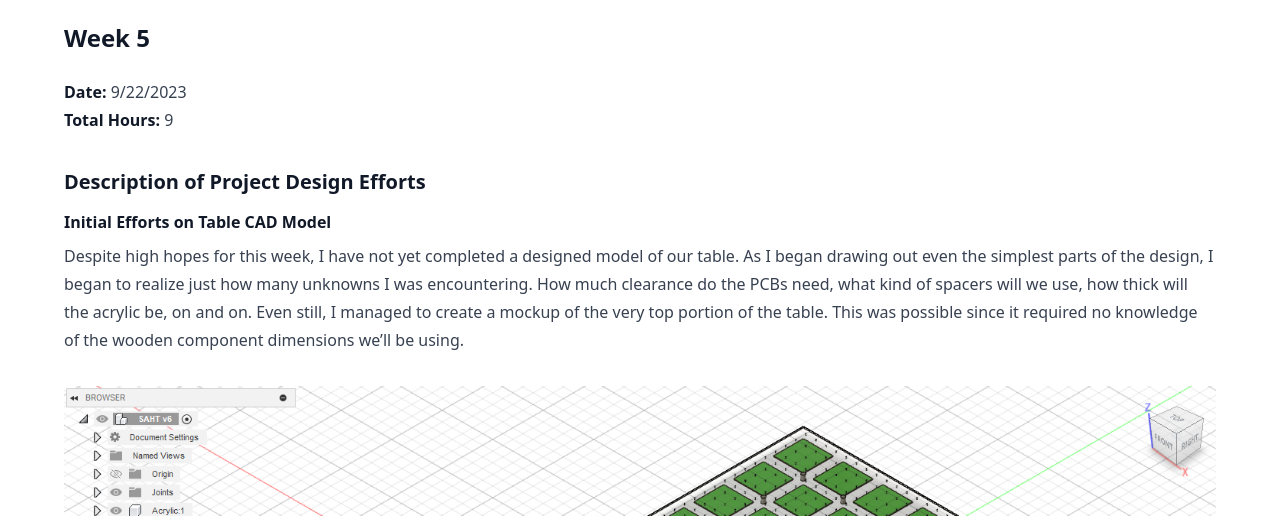
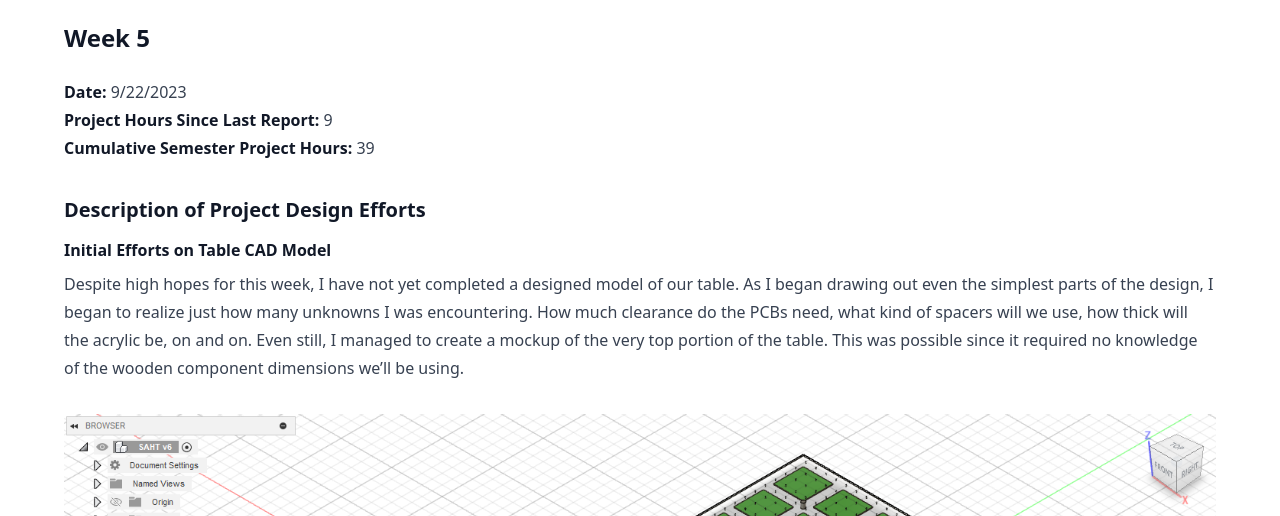
Before and after one commit to alanssitis/smart-air-hockey-table, an Astro site in the folder web/: page /477grp5/team/wdobert in a window 1280 px wide. Shown: the part 284-800 px from the top of the page. Built offline with nearby package versions, Linux system fonts and the light colour scheme; Astro itself is replaced by a stand-in of ours.

Commit message:
Add cumulative hours

```diff
--- a/web/src/pages/team/wdobert.md
+++ b/web/src/pages/team/wdobert.md
@@ -8,7 +8,8 @@ title: Will Dobert Progress Report
 ## Week 5
 
 **Date:** 9/22/2023 \
-**Total Hours:** 9
+**Project Hours Since Last Report:** 9 \
+**Cumulative Semester Project Hours:** 39
 
 ### Description of Project Design Efforts
 
@@ -42,7 +43,8 @@ Although this week consisted of a couple false starts on my behalf, I am hopeful
 ## Week 4
 
 **Date:** 9/15/2023 \
-**Total Hours:** 10
+**Project Hours Since Last Report:** 10 \
+**Cumulative Semester Project Hours:** 30
 
 ### Description of Project Design Efforts
 
@@ -76,7 +78,8 @@ Within the next week, I plan to fully design a CAD model of our table. This will
 ## Week 3
 
 **Date:** 9/8/2023 \
-**Total Hours:** 12
+**Project Hours Since Last Report:** 12 \
+**Cumulative Semester Project Hours:** 20
 
 ### Description of Project Design Efforts
 
@@ -126,7 +129,8 @@ In the near future, I plan to implement and seek feedback from my teammates on a
 ## Week 1 & 2
 
 **Date:** 9/1/2023 \
-**Total Hours:** 8
+**Project Hours Since Last Report:** 8 \
+**Cumulative Semester Project Hours:** 8
 
 ### Description of Project Design Efforts
 
```
